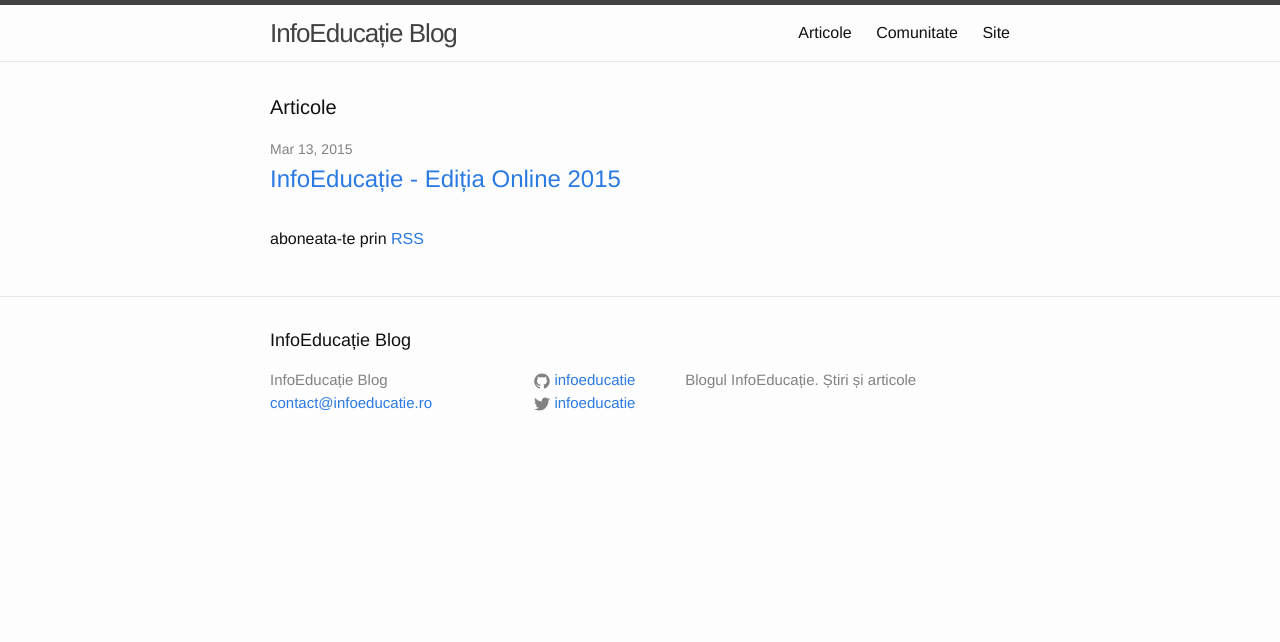
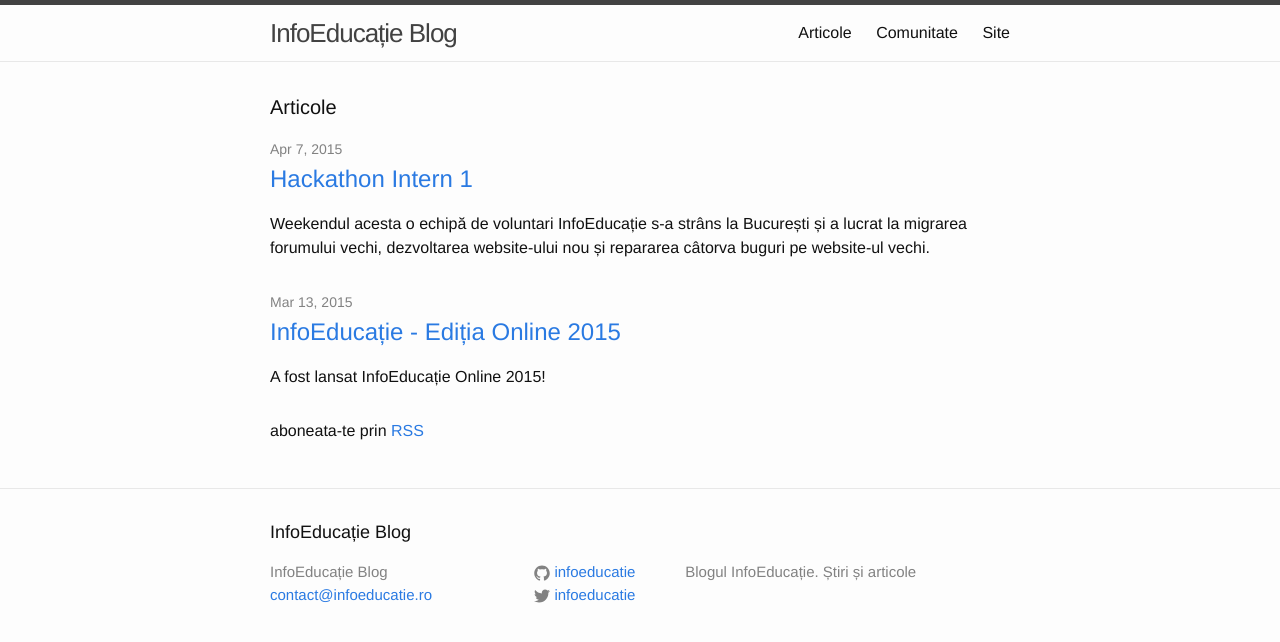
Before and after one commit to infoeducatie/blog.infoeducatie.ro, a Jekyll site: the page built from index.html, in a window 1280 px wide. Shown: the top 642 px of the page. Built offline with Jekyll 4.4.1, drawn with Linux system fonts in a browser that asks for light colours; some of the changed lines change nothing that is shown.

Commit message:
Write draft #3

```diff
--- /dev/null
+++ b/_posts/2015-04-07-hackathon-intern-1.markdown
@@ -0,0 +1,47 @@
+---
+layout: post
+title:  "Hackathon Intern 1"
+date:   2015-04-07 23:16:02
+author: "Alex Palcuie"
+categories: stiri
+---
+
+Weekendul acesta o echipă de voluntari InfoEducație s-a strâns la București și a lucrat la migrarea forumului vechi, dezvoltarea website-ului nou și repararea câtorva buguri pe website-ul vechi.
+
+<!-- more -->
+
+Numele meu este Alex Palcuie și sunt student la Facultatea de Matematică și Informatică și fost inginer la Hootsuite. Robert Dolca e student la Facultatea de Automatică și Calculatoare și inginer la Intel. Vlad Temian a venit tocmai de la Timișoara, unde e student la Facultatea de Matematică și Informatică și inginer la Presslabs. Din San Francisco, Bogdan Gâza, inginer la Twitter a supravegheat că nu stăm doar de povești și ne focusăm pe lucrurile care trebuie care contează cu adevărat. Toți am fost în juriul InfoEducație la secțiunea web.
+
+Vlad a venit cu prietena lui, Doinița Spuză, care ne-a bătut la cap să mai dorm din când în când și ne-a gătit extraordinar.
+
+{: .center}
+![poză cu spaghetele](/assets/images/hackathon-intern-1/spaghete.png)
+
+Bogdan lucrase dinainte la [API-ul](https://github.com/infoeducatie/infoeducatie-api) nou scris în Rails. Sarcini rezolvate:
+
+- am stabilit toate modelele și atributele lor
+- am integrat Devise pentru managementul userilor
+- am integrat RailsAdmin ca să putem administra datele din aplicație mai ușor
+- am curățat view-urile ca să servim doar formatul JSON
+- scriem teste de unit ca să păstrăm codul ușor de întreținut, avem testele rulate automat pe TravisCI și când apeși butonul de lansare API-ul se updatează automat pe Heroku
+
+Pentru interfața web, ne-am hotărât să scriem o aplicație de Javascript care va consuma API-ul. Băieții au avut încredere în mine să aleg tehnologiile, iar apoi am primit titulatura de _Chief Hipster Officer_ pentru că ele sunt destul de noi.
+
+<div class="center"><div id="fb-root"></div><script>(function(d, s, id) {  var js, fjs = d.getElementsByTagName(s)[0];  if (d.getElementById(id)) return;  js = d.createElement(s); js.id = id;  js.src = "//connect.facebook.net/en_US/sdk.js#xfbml=1&version=v2.3";  fjs.parentNode.insertBefore(js, fjs);}(document, 'script', 'facebook-jssdk'));</script><div class="fb-post" data-href="https://www.facebook.com/photo.php?fbid=10203354237251257&amp;set=a.1629379388961.71500.1670899814&amp;type=1" data-width="500"><div class="fb-xfbml-parse-ignore"><blockquote cite="https://www.facebook.com/photo.php?fbid=10203354237251257&amp;set=a.1629379388961.71500.1670899814&amp;type=1"><p>#ES6 #Javascript #React #Webpack #Rails pentru Infoeducatie</p>Posted by <a href="https://www.facebook.com/palcuiealex">Alex Palcuie</a> on <a href="https://www.facebook.com/photo.php?fbid=10203354237251257&amp;set=a.1629379388961.71500.1670899814&amp;type=1">Friday, April 3, 2015</a></blockquote></div></div></div>
+
+Ce am făcut:
+
+- am decis să folosim React, o bibliotecă super faină de la Facebook
+- le-am ținut băieților un tutorial ca să mai scădem din [bus factorul](http://en.wikipedia.org/wiki/Bus_factor) pe partea de frontend
+- scriem [cod ES6](https://github.com/infoeducatie/infoeducatie-ui/blob/572ad9cb41b2ec69e558c95aeb47c7d741752ae6/src/main.jsx), cea mai modernă versiune a limbajului Javascript
+- am experimentat cu câteva biblioteci pentru formulare și Bootstrap
+- momentan funcționează doar autentificarea, dar având o bază solidă putem mai ușor să dezvoltăm de la distanță
+
+Am migrat și toate proiectele de pe forumul vechi pe [cel nou](http://community.infoeducatie.ro/) și toți utilizatorii. În curând vom termina de migrat și toate discuțiile interesante de acolo, pentru a nu se pierde din istorie.
+
+Au fost reparate link-urile de la proiectele din [anii trecuți](http://infoeducatie.ro/participanti.php?year=2014) și am actualizat rezultatele din anii trecuți să fie în același [format](http://infoeducatie.ro/rezultate.php).
+
+În final, am comandat o pizza delicioasă și am recuperat câteva ore de somn. Dacă vrei să discuți cu noi și să contribui, poți intra pe canalul nostru de [Slack](https://infoeducatie.slack.com/).
+
+{: .center}
+![pizza](/assets/images/hackathon-intern-1/pizza.png)
--- a/_sass/_layout.scss
+++ b/_sass/_layout.scss
@@ -234,3 +234,7 @@
         }
     }
 }
+
+.center {
+    text-align: center;
+}
--- a/index.html
+++ b/index.html
@@ -14,6 +14,7 @@
         <h2>
           <a class="post-link" href="{{ post.url | prepend: site.baseurl }}">{{ post.title }}</a>
         </h2>
+        <p>{{ post.excerpt }}</p>
       </li>
     {% endfor %}
   </ul>
```
Also changed, not shown: assets/images/hackathon-intern-1/pizza.png (added), assets/images/hackathon-intern-1/spaghete.png (added).
